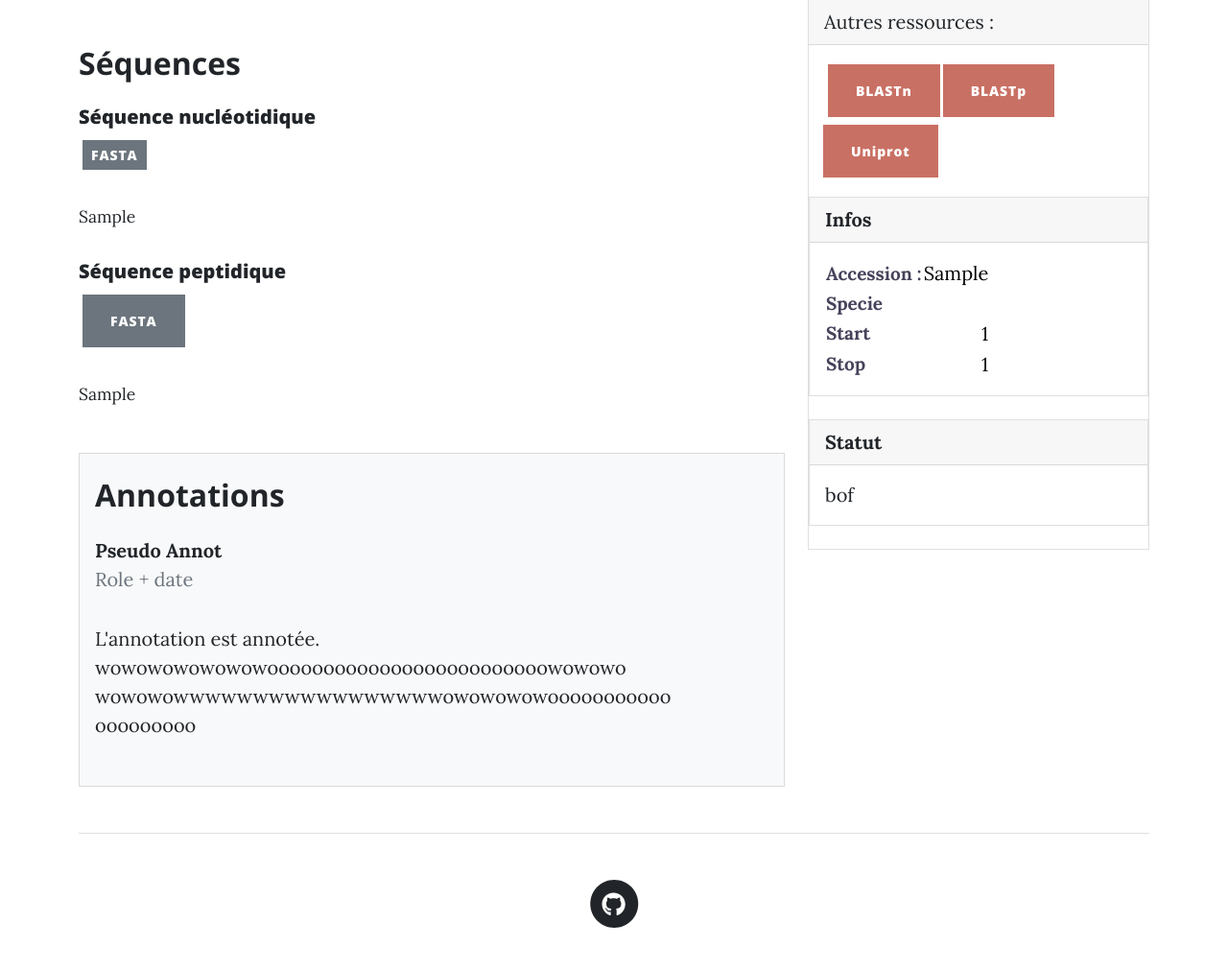
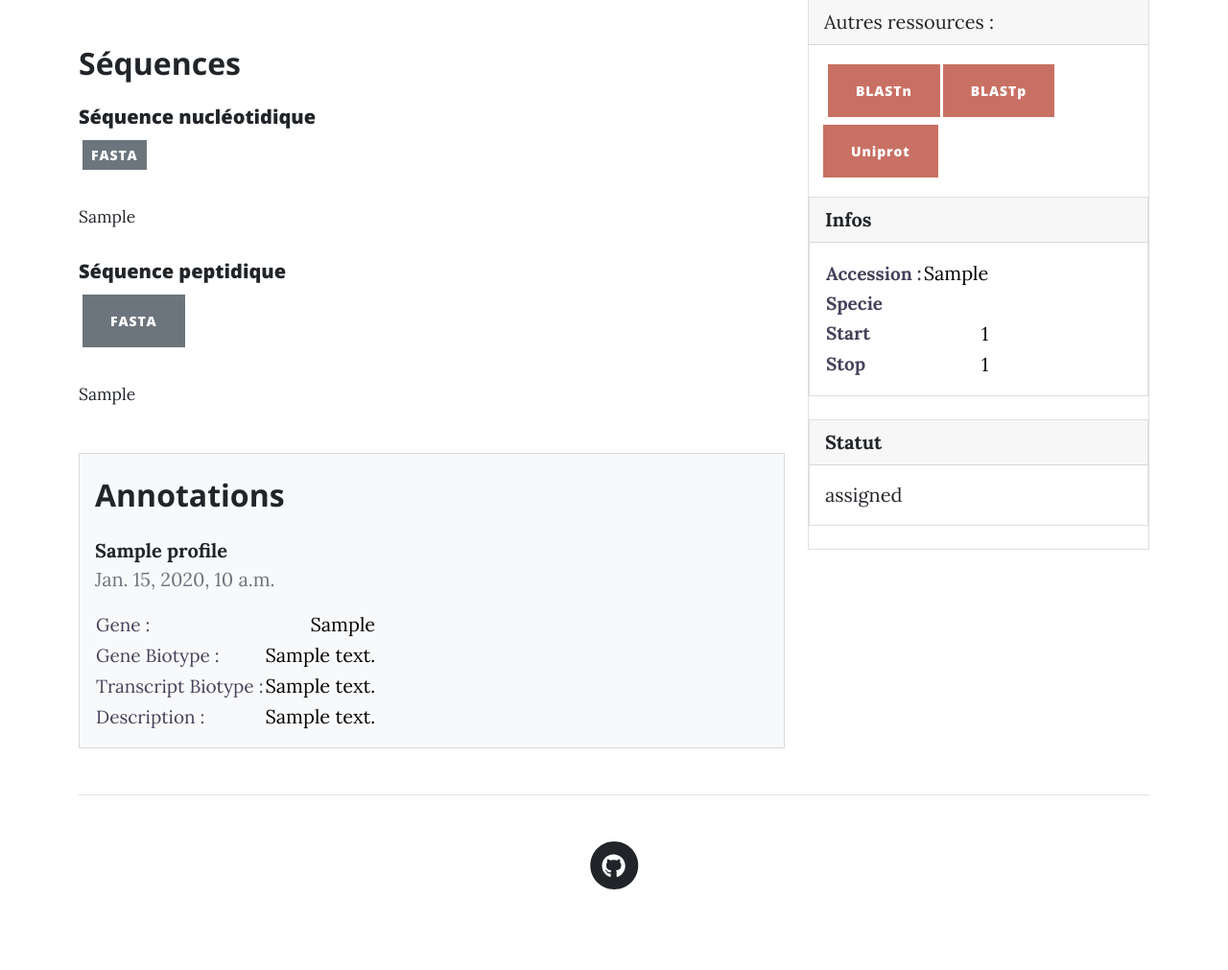
Before and after one commit to PlotosusLineatus/Projet_Web, a Django app: a page that uses genomeBact/templates/genomeBact/transcript_detail.html in a window 1280 px wide. Shown: the part 554-1565 px from the top of the page at 96% size. After the commit the page ends 1481 px from the top, so only its background shows below. Run offline with Django 3.2, Linux system fonts and the light colour scheme; a user stored in the database is signed in; tables that the repository leaves empty hold one stand-in row (values such as "Sample post"); some libraries are stand-ins or nearby versions.

Commit message:
details mieux :+1:

```diff
--- a/genomeBact/templates/genomeBact/transcript_detail.html
+++ b/genomeBact/templates/genomeBact/transcript_detail.html
@@ -64,13 +64,30 @@
                                 <div class="d-flex">
                                     <div class="d-flex flex-row">
                                         <div class="d-flex flex-column justify-content-start ml-2">
-                                            <span class="fw-bold">Pseudo Annot</span>
-                                            <span class="text-secondary">Role + date </span>
+                                            <span class="fw-bold">{{ transcript.annotator }}</span>
+                                            <span class="text-secondary mb-3">{{ transcript.status_date}} </span>
                                         </div>
                                     </div>
                                 </div>
                                 <div class="d-flex">
-                                    <p class="text-dark">L'annotation est annotée. wowowowowowowooooooooooooooooooooooooowowowo wowowowwwwwwwwwwwwwwwwwowowowowooooooooooo ooooooooo</p>
+                                    <table class="table-light row">
+                                        <tr>
+                                            <td class="figure-caption">Gene : </td>
+                                            <td class="text-end"> {{ transcript.gene }} </td>
+                                        </tr>
+                                        <tr>
+                                            <td class="figure-caption">Gene Biotype : </td>
+                                            <td class="text-end"> {{ transcript.gene_biotype }} </td>
+                                        </tr>
+                                        <tr>
+                                            <td class="figure-caption">Transcript Biotype : </td>
+                                            <td class="text-end"> {{ transcript.transcript_biotype }} </td>
+                                        </tr>
+                                        <tr>
+                                            <td class="figure-caption">Description :  </td>
+                                            <td class="text-end"> {{ transcript.description }} </td>
+                                        </tr>
+                                    </table>
                                 </div>
                             </div>
                         </div>
@@ -130,7 +147,7 @@
                     <!-- Side widget-->
                     <div class="card mb-4">
                         <div class="card-header fw-bolder">Statut</div>
-                        <div class="card-body">bof</div>
+                        <div class="card-body">{{ transcript.status }}</div>
                     </div>
                 </div>
             </div>
```
Also changed, not shown: genomeBact/templates/genomeBact/genome_detail.html (+7 -10 lines).
